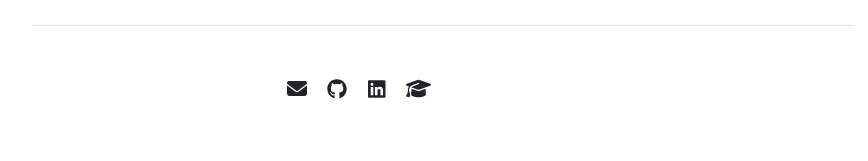
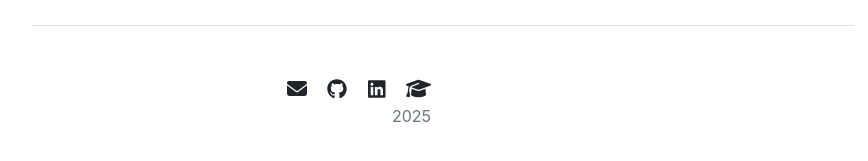
Before and after one commit to speakingofdata/speakingofdata.github.io, a Jekyll site: the page built from index.md, in a window 1280 px wide. Shown: the part 505-666 px from the top of the page, without its empty margins (197-1065 px from the left). Built offline with Jekyll 4.4.1, drawn with Linux system fonts in a browser that asks for light colours; nearby versions of some CDN libraries.

Commit message:
Update footer.html

```diff
--- a/_includes/footer.html
+++ b/_includes/footer.html
@@ -6,4 +6,9 @@
       {% endfor %}
     </div>
   </div>
+  <div class="row">
+    <div class="col-md-6 text-end social-media-icons">
+      <script>document.write(new Date().getFullYear())</script>
+    </div>
+  </div>
 </footer>
```
